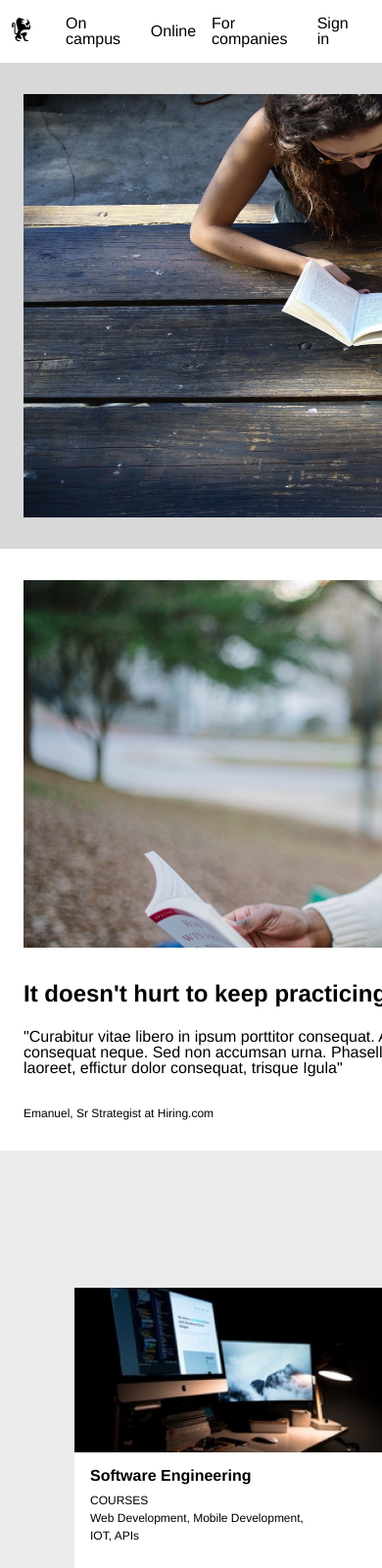
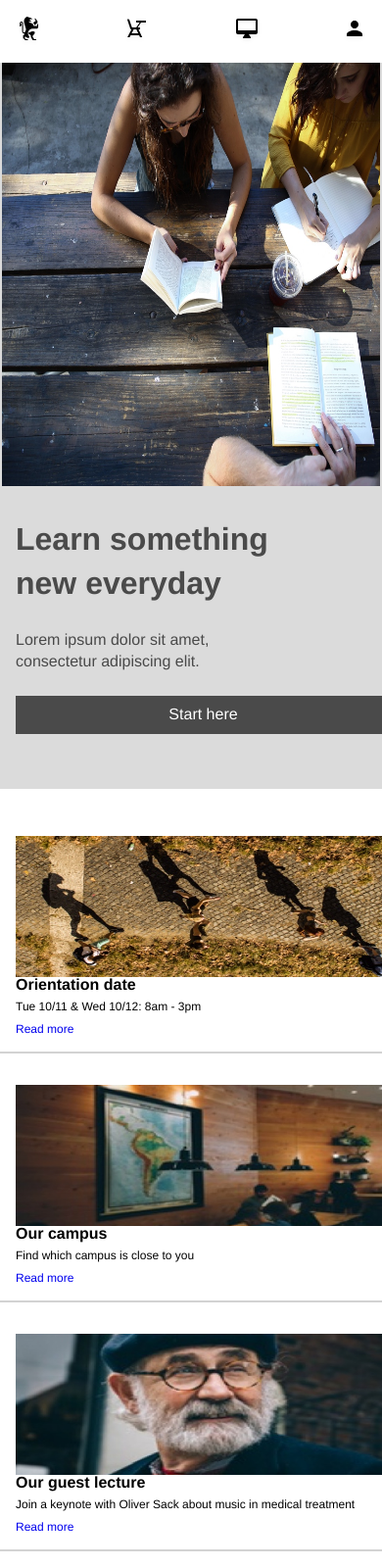
Before and after one commit to Benjauer/Colmar-Academy, a plain HTML site: page index.html in a window 390 px wide. Shown: the top 1600 px of the page at 98% size. Drawn offline with Linux system fonts and the light colour scheme.

Commit message:
current status working on mobile phone media query events

```diff
--- a/index.html
+++ b/index.html
@@ -16,12 +16,22 @@
     <p id="grayLogoPart">Academy</p>
   </div>
 
-  <ul> <!-- Right Side Navigation Bar  -->
+  <ul class="desktopNavMenu"> <!-- Right Side Navigation Bar Desktop class 'desktopNavMenu' -->
     <li>On campus</li>
     <li>Online</li>
     <li>For companies</li>
     <li>Sign in</li>
   </ul>
+
+  <!-- Right Side Navigation Bar Mobile class 'mobileNavMenu'  -->
+  <ul class="mobileNavMenu">
+    <li> <img src="resources/images/ic-logo.svg"> </li>
+    <li> <img src="./resources/images/ic-on-campus.svg"> </li>
+    <li> <img src="./resources/images/ic-online.svg"> </li>
+    <li> <img src="./resources/images/ic-login.svg"> </li>
+
+  </ul>
+
 </nav>
 <!-- Navigation Bar End  -->
 
@@ -58,7 +68,8 @@
 
     <!-- Event Item Div -->
     <div class="eventItem">
-      <img src="resources/images/information-orientation.jpg">
+      <img class="eventDesktopImg" src="resources/images/information-orientation.jpg">
+      <img class="eventMobileImg" src="resources/images/information-orientation-mobile.jpg">
       <div class="eventItemText">
         <h4>Orientation date</h4>
         <p>Tue 10/11 & Wed 10/12: 8am - 3pm</p>
@@ -67,7 +78,8 @@
     </div>
 
     <div class="eventItem">
-      <img src="resources/images/information-campus.jpg">
+      <img class="eventDesktopImg" src="resources/images/information-campus.jpg">
+      <img class="eventMobileImg" src="resources/images/information-campus-mobile.jpg">
       <div class="eventItemText">
         <h4>Our campus</h4>
         <p>Find which campus is close to you</p>
@@ -76,7 +88,8 @@
     </div>
 
     <div class="eventItem" id="backgroundGray">
-      <img src="resources/images/information-guest-lecture.jpg">
+      <img class="eventDesktopImg" src="resources/images/information-guest-lecture.jpg">
+      <img class="eventMobileImg" src="resources/images/information-guest-lecture-mobile.jpg">
       <div class="eventItemText">
         <h4>Our guest lecture</h4>
         <p>Join a keynote with Oliver Sack about music in medical treatment</p>
--- a/resources/css/style.css
+++ b/resources/css/style.css
@@ -28,7 +28,8 @@ nav {
 
 /* Navigation Menu, Navigation Bar right side */
 
-nav ul {
+.desktopNavMenu,
+.mobileNavMenu {
   display: inline-flex;
   align-items: center;
   justify-content: flex-end;
@@ -36,22 +37,38 @@ nav ul {
   margin: auto 1rem;
 }
 
-nav ul li {
+.desktopNavMenu li {
   margin: auto 0.5rem;
 }
 
+.mobileNavMenu {
+  display: none;
+}
 
-/* Media Query Mobile Phone Screen */
+
+/* Media Query Mobile Phone Screen Navigation Bar  */
 
 @media only screen and (max-width: 890px) {
   nav {
     width: 100%;
   }
 
-  #grayLogoPart,
-  #blackLogoPart {
+
+  .desktopNavMenu {
     display: none;
   }
+
+  .logoDivNav {
+    display: none;
+  }
+
+  .mobileNavMenu {
+    display: inline-flex;
+    justify-content: space-between;
+    flex: 1;
+    width: 100%;
+  }
+
 
 }
 
@@ -65,7 +82,7 @@ nav ul li {
 .learnSomething {
   width: 1200px;
   margin: 0 auto;
-  background-color: rgb(216, 216, 216);
+  background-color: rgb(219, 219, 219);
   display: flex;
 }
 
@@ -96,6 +113,41 @@ nav ul li {
   padding: 0.5rem 1rem;
   text-align: center;
 }
+
+/* Media Query Mobile Phone Screen Content Section One  */
+
+@media only screen and (max-width: 890px) {
+
+  .learnSomething {
+    flex-direction: column;
+    width: 100%;
+    margin: 0;
+  }
+
+  .learnSomething img {
+    width: 99%;
+    margin: 0 auto;
+  }
+
+  .learnSomethingText {
+    line-height: 1.4;
+    width: 100%;
+    color: rgb(74, 74, 74);
+    margin: 2rem 1rem;
+  }
+
+  .learnSomethingText h2 {
+    font-weight: 900;
+    margin: 0 auto;
+  }
+
+  #startButton {
+    margin: 1.5rem 0;
+    width: 90%;
+  }
+}
+
+
 
 /* Content Section One End */
 
@@ -134,6 +186,17 @@ nav ul li {
   font-size: 0.75rem;
 }
 
+/* Media Query Mobile Phone Screen for class 'keepPracticing' */
+
+@media only screen and (max-width: 890px) {
+  .keepPracticing {
+    display: none;
+  }
+}
+
+
+/* Keep Practicing Div End */
+
 /* Upcoming Events Section class 'events' */
 
 .events {
@@ -151,6 +214,10 @@ nav ul li {
   width: 35%;
   height: 9rem;
   margin: 0 1rem;
+}
+
+.eventMobileImg {
+  display: none;
 }
 
 .eventItemText {
@@ -174,6 +241,36 @@ nav ul li {
 
 #backgroundGray {
   background-color: lightgray;
+}
+
+
+/* Media Query Mobile Phone Screen for class 'events' */
+
+@media only screen and (max-width: 890px) {
+
+  .events {
+    width: 100%;
+  }
+
+  .eventItem {
+    flex-direction: column;
+    margin: 1rem auto;
+  }
+
+  .eventMobileImg {
+    display: block;
+  }
+
+  .eventDesktopImg {
+    display: none;
+  }
+
+
+  #backgroundGray {
+    background-color: inherit;
+  }
+
+
 }
 
 
```
